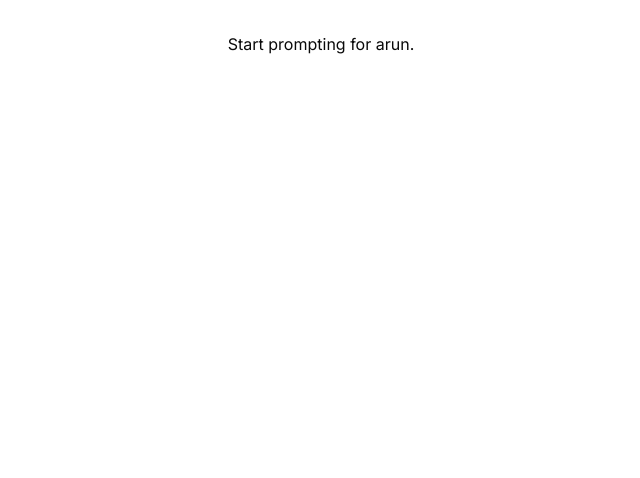
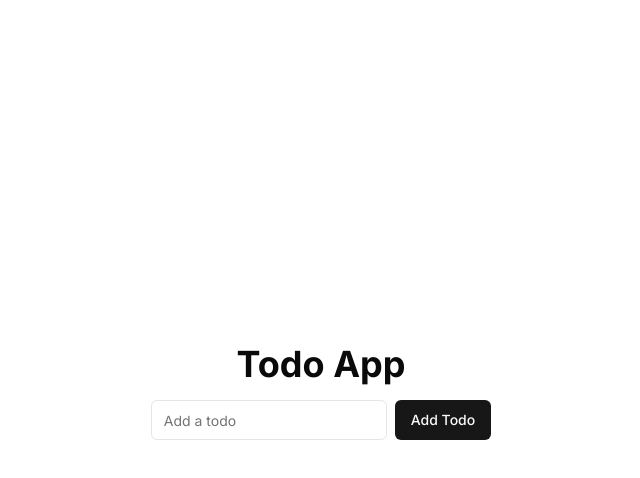
Before and after one commit to abhishek-zen/bolt-generated-project, a Next.js app: page / in a window 1280 px wide. Shown: the top 478 px of the page, without its empty margins (319-959 px from the left). Built offline with nearby package versions, Linux system fonts and the light colour scheme.

Commit message:
Initial commit from your app

```diff
--- a/app/page.tsx
+++ b/app/page.tsx
@@ -1,14 +1,89 @@
+
+"use client";
+
+import { useState } from "react";
+import { Input } from "@/components/ui/input";
+import { Button } from "@/components/ui/button";
+import { Checkbox } from "@/components/ui/checkbox";
+
+const TodoItem = ({
+  todo,
+  onDelete,
+  onUpdate,
+}: {
+  todo: { id: string; text: string; completed: boolean };
+  onDelete: (id: string) => void;
+  onUpdate: (id: string, completed: boolean) => void;
+}) => {
+  return (
+    <div key={todo.id} className="flex items-center space-x-2">
+      <Checkbox
+        id={`todo-${todo.id}`}
+        checked={todo.completed}
+        onCheckedChange={(checked) => {
+          if (checked !== undefined) {
+            onUpdate(todo.id, checked);
+          }
+        }}
+      />
+      <label
+        htmlFor={`todo-${todo.id}`}
+        className={`text-sm font-medium leading-none peer-disabled:cursor-not-allowed peer-disabled:opacity-70 ${
+          todo.completed ? "line-through text-gray-500" : ""
+        }`}
+      >
+        {todo.text}
+      </label>
+      <Button variant="destructive" size="sm" onClick={() => onDelete(todo.id)}>
+        Delete
+      </Button>
+    </div>
+  );
+};
+
 export default function Home() {
+  const [todos, setTodos] = useState<{ id: string; text: string; completed: boolean }[]>([]);
+  const [newTodo, setNewTodo] = useState("");
+
+  const handleAddTodo = () => {
+    if (newTodo.trim() !== "") {
+      setTodos([...todos, { id: Date.now().toString(), text: newTodo, completed: false }]);
+      setNewTodo("");
+    }
+  };
+
+  const handleDeleteTodo = (id: string) => {
+    setTodos(todos.filter((todo) => todo.id !== id));
+  };
+
+  const handleUpdateTodo = (id: string, completed: boolean) => {
+    setTodos(
+      todos.map((todo) => (todo.id === id ? { ...todo, completed } : todo))
+    );
+  };
+
   return (
-    <div
-      style={{
-        maxWidth: 1280,
-        margin: '0 auto',
-        padding: '2rem',
-        textAlign: 'center',
-      }}
-    >
-      Start prompting for arun.
+    <div className="flex flex-col items-center justify-center min-h-screen py-2">
+      <h1 className="text-4xl font-bold mb-4">Todo App</h1>
+      <div className="flex space-x-2 mb-4">
+        <Input
+          type="text"
+          placeholder="Add a todo"
+          value={newTodo}
+          onChange={(e) => setNewTodo(e.target.value)}
+        />
+        <Button onClick={handleAddTodo}>Add Todo</Button>
+      </div>
+      <div className="flex flex-col space-y-2">
+        {todos.map((todo) => (
+          <TodoItem
+            key={todo.id}
+            todo={todo}
+            onDelete={handleDeleteTodo}
+            onUpdate={handleUpdateTodo}
+          />
+        ))}
+      </div>
     </div>
   );
 }
```
Also changed, not shown: package.json (+22 -57 lines).
